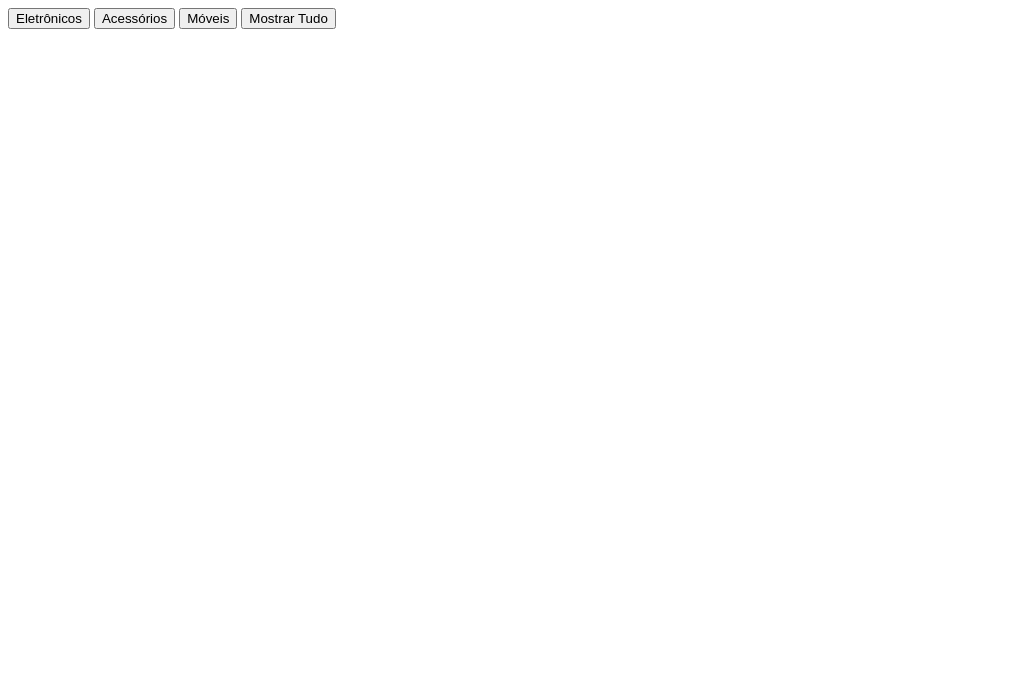
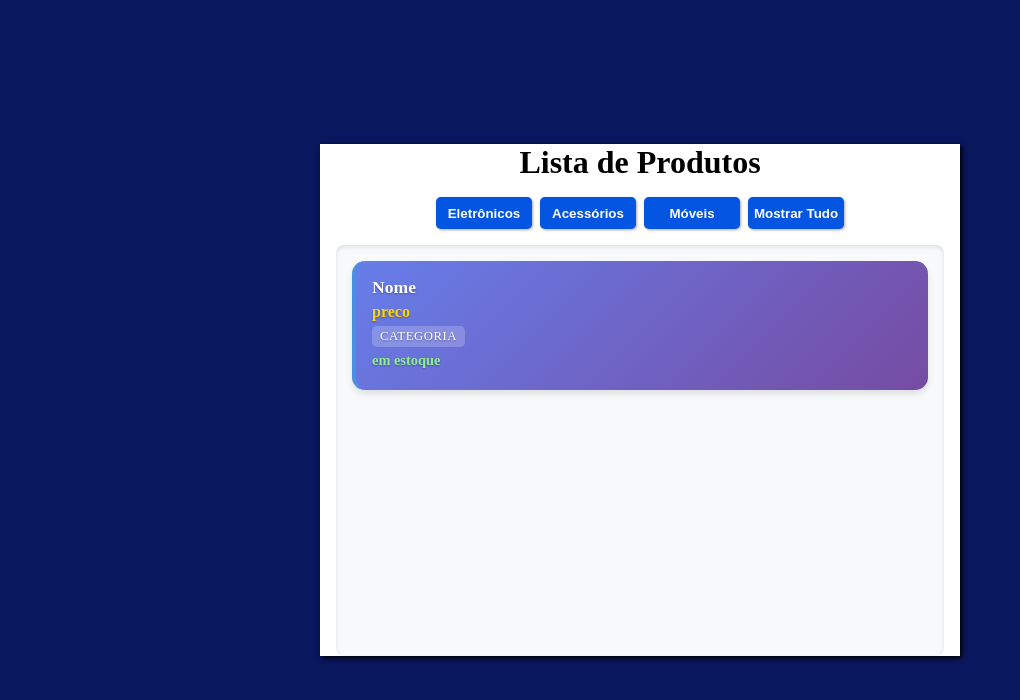
Before and after one commit to KauaGabriell/projetos-treino, a plain HTML site: page projetc01/index.html in a window 1280 px wide. Shown: the whole page, without its empty margins (0-1020 px from the left). Drawn offline with Linux system fonts and the light colour scheme.

Commit message:
Projeto 01: Estilizando itens da lista.

```diff
--- a/projetc01/assets/script.js
+++ b/projetc01/assets/script.js
@@ -0,0 +1,9 @@
+const produtos = [
+    { id: 1, nome: 'Notebook Gamer', preco: 4500, categoria: 'Eletrônicos', emEstoque: true, tags: ['gamer', 'promoção', 'computador'] },
+    { id: 2, nome: 'Mouse sem Fio', preco: 150, categoria: 'Acessórios', emEstoque: true, tags: ['periférico', 'sem fio'] },
+    { id: 3, nome: 'Teclado Mecânico', preco: 350, categoria: 'Acessórios', emEstoque: false, tags: ['mecânico', 'gamer', 'periférico'] },
+    { id: 4, nome: 'Monitor 4K', preco: 2800, categoria: 'Eletrônicos', emEstoque: true, tags: ['tela', '4k', 'gamer'] },
+    { id: 5, nome: 'Cadeira de Escritório', preco: 950, categoria: 'Móveis', emEstoque: true, tags: ['conforto', 'ergonômica'] },
+    { id: 6, nome: 'Fone de Ouvido Bluetooth', preco: 420, categoria: 'Acessórios', emEstoque: false, tags: ['áudio', 'sem fio', 'promoção'] },
+    { id: 7, nome: 'Webcam HD', preco: 80, categoria: 'Acessórios', emEstoque: true, tags: ['vídeo', 'streaming'] }
+  ];
--- a/projetc01/assets/style.css
+++ b/projetc01/assets/style.css
@@ -0,0 +1,135 @@
+*{
+    margin: 0;
+    padding: 0;
+    box-sizing: border-box;
+}
+
+main{
+    width: 100vw;
+    height: 100vh;
+    background-color: rgb(9, 23, 94);
+    display: flex;
+    justify-content: center;
+    align-items: center;
+}
+
+#lista-produtos{
+    background-color: white;
+    width: 40rem;
+    height: 32rem;
+    display: flex;
+    flex-direction: column;
+    gap: 1rem;
+    text-align: center;
+    box-shadow: 2px 2px 5px black;
+}
+
+/**Botões*/
+#filtros{
+    display: flex;
+    text-align: center;
+    width: 100%;
+    gap: 0.5rem;
+    justify-content: center;
+}
+
+button{
+    width: 6rem;
+    height: 2rem;
+    box-shadow: 1px 1px 3px rgba(0, 0, 0, 0.341);
+    cursor: pointer;
+    background-color: rgb(4, 85, 225);
+    color: white;
+    font-weight: bold;
+    border: none;
+    border-radius: 0.3rem;
+}
+
+/**Ul items*/
+ul{
+    display: flex;
+    flex-direction: column;
+    align-items: center;
+    background-color: #f8f9fa;
+    height: 100%;
+    padding: 1rem;
+    border-radius: 0.5rem;
+    margin: 0 1rem;
+    box-shadow: inset 0 2px 4px rgba(0, 0, 0, 0.1);
+    overflow-y: auto;
+}
+
+li{
+    display: flex;
+    flex-direction: column;
+    justify-content: center;
+    align-items: flex-start;
+    width: 100%;
+    min-height: 4rem;
+    background: linear-gradient(135deg, #667eea 0%, #764ba2 100%);
+    margin-bottom: 0.8rem;
+    padding: 1rem;
+    border-radius: 0.8rem;
+    box-shadow: 0 4px 6px rgba(0, 0, 0, 0.1);
+    transition: all 0.3s ease;
+    border-left: 4px solid #4a90e2;
+    position: relative;
+    overflow: hidden;
+}
+
+li:hover{
+    transform: translateY(-2px);
+    box-shadow: 0 8px 15px rgba(0, 0, 0, 0.2);
+    background: linear-gradient(135deg, #764ba2 0%, #667eea 100%);
+}
+
+li::before{
+    content: '';
+    position: absolute;
+    top: 0;
+    left: 0;
+    width: 100%;
+    height: 100%;
+    background: linear-gradient(45deg, transparent 30%, rgba(255, 255, 255, 0.1) 50%, transparent 70%);
+    transform: translateX(-100%);
+    transition: transform 0.6s ease;
+}
+
+li:hover::before{
+    transform: translateX(100%);
+}
+
+li span{
+    color: white;
+    font-weight: 500;
+    margin-bottom: 0.3rem;
+    text-shadow: 0 1px 2px rgba(0, 0, 0, 0.3);
+    font-size: 0.9rem;
+}
+
+li span:first-child{
+    font-size: 1.1rem;
+    font-weight: bold;
+    color: #ffffff;
+    text-transform: capitalize;
+}
+
+li span:nth-child(2){
+    color: #ffd700;
+    font-weight: bold;
+    font-size: 1rem;
+}
+
+li span:nth-child(3){
+    background-color: rgba(255, 255, 255, 0.2);
+    padding: 0.2rem 0.5rem;
+    border-radius: 0.3rem;
+    font-size: 0.8rem;
+    text-transform: uppercase;
+    letter-spacing: 0.5px;
+}
+
+li span:last-child{
+    color: #90EE90;
+    font-weight: bold;
+}
--- a/projetc01/index.html
+++ b/projetc01/index.html
@@ -9,12 +9,21 @@
 <body>
     <main>
         <div id="lista-produtos">
+            <h1>Lista de Produtos</h1>
             <div id="filtros">
                 <button>Eletrônicos</button>
                 <button>Acessórios</button>
                 <button>Móveis</button>
                 <button>Mostrar Tudo</button>
             </div>
+            <ul>
+                <li>
+                    <span>nome</span>
+                    <span>preco</span>
+                    <span>categoria</span>
+                    <span>em estoque</span>
+                </li>
+            </ul>
         </div>
     </main>
     <script src="assets/script.js"></script>
```
